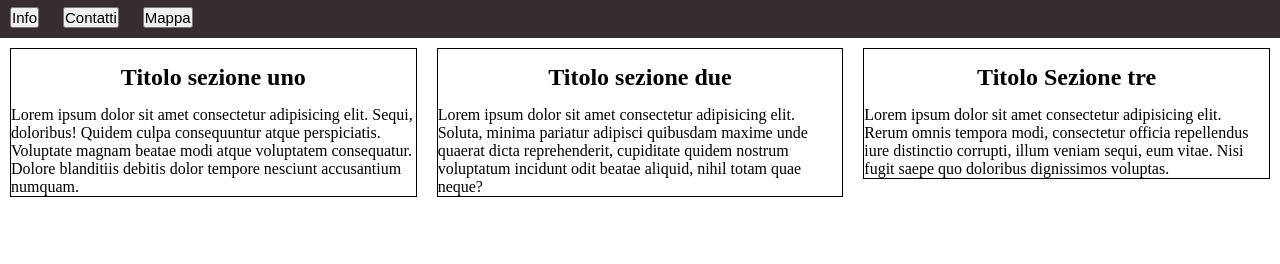
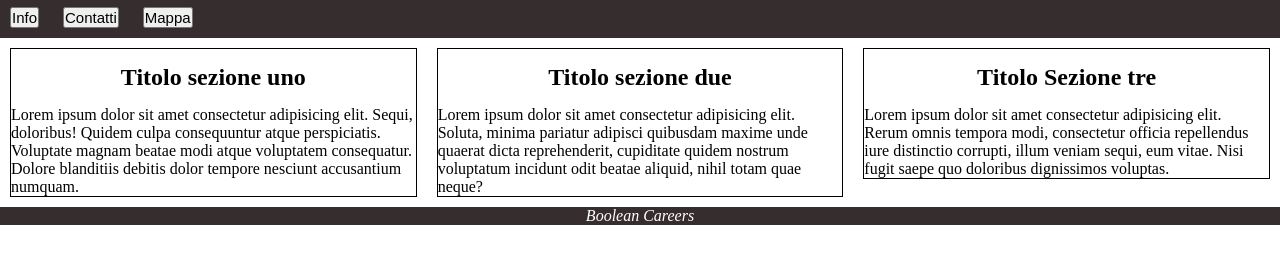
Before and after one commit to BrunoCanini/htmlcss-hello, a plain HTML site: page index.html in a window 1280 px wide. Shown: the part 72-336 px from the top of the page. Drawn offline with Linux system fonts and the light colour scheme.

Commit message:
Fine Footer

```diff
--- a/index.html
+++ b/index.html
@@ -35,5 +35,9 @@
         </section>
     </main>
 
+    <footer>
+        <span>Boolean Careers</span>
+    </footer>
+
 </body>
 </html>
--- a/style.css
+++ b/style.css
@@ -47,3 +47,11 @@ main{
 }
 
 /*Fine Main*/
+/*Inizio Footer*/
+
+footer{
+    background-color: rgb(54, 46, 46);
+    color: white;
+    text-align: center;
+    font-style: italic;
+}
```
